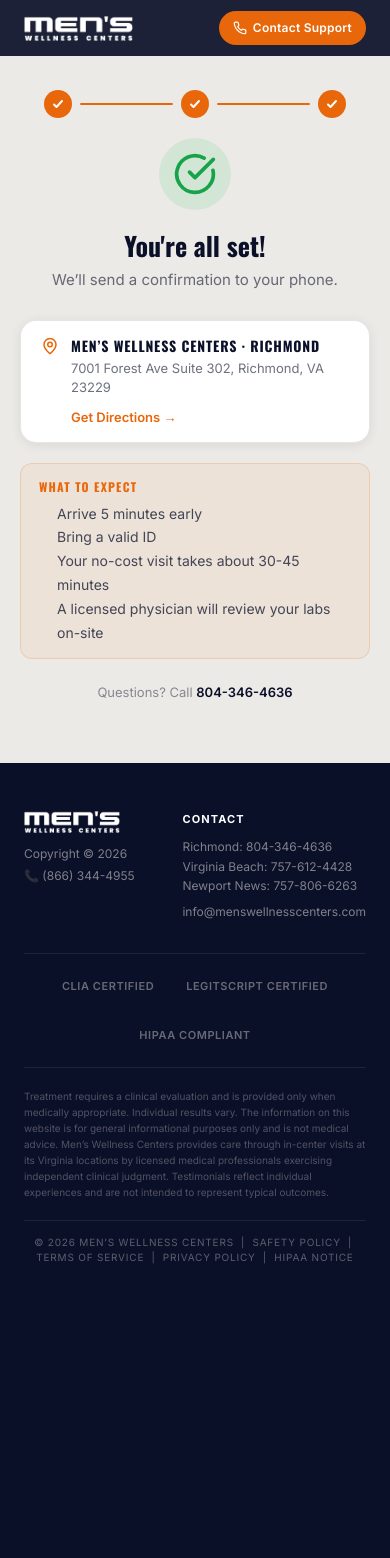
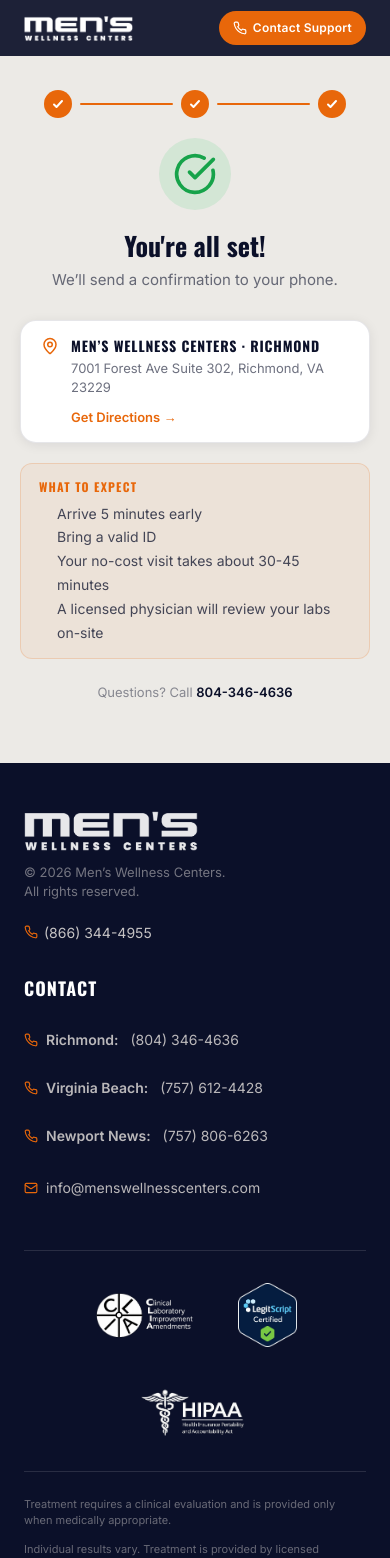
Before and after one commit to mwcforme/mwc-next, a Next.js app: page /confirmed in a window 390 px wide. Shown: the top 1558 px of the page. Before the commit the page ends 1279 px from the top, so only its background shows below. Built offline with nearby package versions, Linux system fonts and the light colour scheme.

Commit message:
fix: footer with badge images, multi-paragraph disclaimers, stacked mobile links; schedule MapPin+ChevronDown location pill

```diff
--- a/src/app/(booking)/layout.tsx
+++ b/src/app/(booking)/layout.tsx
@@ -78,46 +78,229 @@
         {children}
       </main>
 
-      {/* Footer */}
-      <footer style={{ background: "#0B1029", color: "rgba(245,240,235,0.70)", padding: "48px 24px 0" }}>
-        <div style={{ maxWidth: 800, margin: "0 auto", display: "grid", gridTemplateColumns: "1fr 1fr", gap: 32 }}>
-          {/* Left */}
+      {/* Footer — matches TRTFooter from Vite */}
+      <footer style={{ background: "#0B1029", fontFamily: "'Inter', system-ui, sans-serif" }}>
+        <div style={{ padding: "48px 24px 0", maxWidth: 1200, margin: "0 auto" }}>
+
+          {/* Row 1: Logo + Contact — stacks on mobile, 2-col on md+ */}
+          <style>{`
+            @media (max-width: 639px) {
+              .booking-footer-top { grid-template-columns: 1fr !important; }
+              .booking-footer-bottom { flex-direction: column !important; align-items: center !important; }
+            }
+          `}</style>
+          <div
+            className="booking-footer-top"
+            style={{
+              display: "grid",
+              gridTemplateColumns: "1fr 1fr",
+              gap: 32,
+              marginBottom: 40,
+            }}
+          >
+            {/* Brand column */}
             <div>
-            <img src="/logos/Text_Logo_white.webp" alt="Men's Wellness Centers" width={140} height={22} style={{ height: 22, width: "auto", marginBottom: 12 }} />
-            <p style={{ fontSize: 12, color: "rgba(245,240,235,0.50)" }}>Copyright &copy; 2026</p>
-            <p style={{ fontSize: 12, color: "rgba(245,240,235,0.50)", marginTop: 4 }}>📞 (866) 344-4955</p>
-          </div>
-          {/* Right */}
-          <div>
-            <p style={{ fontSize: 11, fontWeight: 700, letterSpacing: "0.1em", textTransform: "uppercase" as const, color: "#FFFFFF", marginBottom: 10 }}>Contact</p>
-            <p style={{ fontSize: 12, lineHeight: 1.6, color: "rgba(245,240,235,0.50)" }}>
-              Richmond: 804-346-4636<br/>
-              Virginia Beach: 757-612-4428<br/>
-              Newport News: 757-806-6263
+              <img
+                src="/logos/Text_Logo_white.webp"
+                alt="Men's Wellness Centers"
+                width={200}
+                height={40}
+                style={{ height: 40, width: "auto", opacity: 0.9, display: "block" }}
+              />
+              <p style={{ fontSize: 13, color: "rgba(245,240,235,0.45)", marginTop: 12, lineHeight: 1.5 }}>
+                &copy; 2026 Men&rsquo;s Wellness Centers.<br />All rights reserved.
               </p>
-            <p style={{ fontSize: 12, color: "rgba(245,240,235,0.50)", marginTop: 8 }}>info@menswellnesscenters.com</p>
+              <div style={{ marginTop: 20, display: "flex", flexDirection: "column", gap: 6 }}>
+                <a
+                  href="tel:+18663444955"
+                  style={{ display: "flex", alignItems: "center", gap: 6, fontSize: 14, color: "rgba(245,240,235,0.80)", textDecoration: "none" }}
+                >
+                  <svg width="14" height="14" viewBox="0 0 24 24" fill="none" stroke="#E8670A" strokeWidth="2" strokeLinecap="round" strokeLinejoin="round"><path d="M22 16.92v3a2 2 0 0 1-2.18 2 19.79 19.79 0 0 1-8.63-3.07 19.5 19.5 0 0 1-6-6 19.79 19.79 0 0 1-3.07-8.67A2 2 0 0 1 4.11 2h3a2 2 0 0 1 2 1.72c.127.96.361 1.903.7 2.81a2 2 0 0 1-.45 2.11L8.09 9.91a16 16 0 0 0 6 6l1.27-1.27a2 2 0 0 1 2.11-.45c.907.339 1.85.573 2.81.7A2 2 0 0 1 22 16.92z"/></svg>
+                  (866) 344-4955
+                </a>
               </div>
             </div>
 
-        {/* Certifications */}
-        <div style={{ borderTop: "1px solid rgba(255,255,255,0.08)", marginTop: 32, paddingTop: 24, display: "flex", justifyContent: "center", gap: 32, flexWrap: "wrap" as const }}>
-          <span style={{ fontSize: 11, color: "rgba(245,240,235,0.40)", fontWeight: 600, letterSpacing: "0.05em" }}>CLIA CERTIFIED</span>
-          <span style={{ fontSize: 11, color: "rgba(245,240,235,0.40)", fontWeight: 600, letterSpacing: "0.05em" }}>LEGITSCRIPT CERTIFIED</span>
-          <span style={{ fontSize: 11, color: "rgba(245,240,235,0.40)", fontWeight: 600, letterSpacing: "0.05em" }}>HIPAA COMPLIANT</span>
+            {/* Contact column */}
+            <div>
+              <h3
+                style={{
+                  fontFamily: "'Oswald', 'Arial Narrow', sans-serif",
+                  fontSize: 18,
+                  fontWeight: 700,
+                  color: "#FFFFFF",
+                  textTransform: "uppercase",
+                  letterSpacing: "0.06em",
+                  marginBottom: 16,
+                }}
+              >
+                Contact
+              </h3>
+              <div style={{ display: "flex", flexDirection: "column", gap: 4 }}>
+                {([
+                  { name: "Richmond", phone: "(804) 346-4636", tel: "tel:8043464636" },
+                  { name: "Virginia Beach", phone: "(757) 612-4428", tel: "tel:7576124428" },
+                  { name: "Newport News", phone: "(757) 806-6263", tel: "tel:7578066263" },
+                ] as const).map((loc) => (
+                  <a
+                    key={loc.name}
+                    href={loc.tel}
+                    style={{
+                      display: "flex",
+                      alignItems: "center",
+                      gap: 8,
+                      color: "rgba(245,240,235,0.75)",
+                      textDecoration: "none",
+                      fontSize: 14,
+                      lineHeight: 1.5,
+                      minHeight: 44,
+                    }}
+                  >
+                    <svg width="14" height="14" viewBox="0 0 24 24" fill="none" stroke="#E8670A" strokeWidth="2" strokeLinecap="round" strokeLinejoin="round" style={{ flexShrink: 0 }}><path d="M22 16.92v3a2 2 0 0 1-2.18 2 19.79 19.79 0 0 1-8.63-3.07 19.5 19.5 0 0 1-6-6 19.79 19.79 0 0 1-3.07-8.67A2 2 0 0 1 4.11 2h3a2 2 0 0 1 2 1.72c.127.96.361 1.903.7 2.81a2 2 0 0 1-.45 2.11L8.09 9.91a16 16 0 0 0 6 6l1.27-1.27a2 2 0 0 1 2.11-.45c.907.339 1.85.573 2.81.7A2 2 0 0 1 22 16.92z"/></svg>
+                    <span style={{ fontWeight: 600 }}>{loc.name}:</span>&nbsp;{loc.phone}
+                  </a>
+                ))}
+                <a
+                  href="mailto:info@menswellnesscenters.com"
+                  style={{
+                    display: "flex",
+                    alignItems: "center",
+                    gap: 8,
+                    color: "rgba(245,240,235,0.75)",
+                    textDecoration: "none",
+                    fontSize: 14,
+                    marginTop: 4,
+                    minHeight: 44,
+                  }}
+                >
+                  <svg width="14" height="14" viewBox="0 0 24 24" fill="none" stroke="#E8670A" strokeWidth="2" strokeLinecap="round" strokeLinejoin="round" style={{ flexShrink: 0 }}><rect x="2" y="4" width="20" height="16" rx="2"/><path d="m22 7-8.97 5.7a1.94 1.94 0 0 1-2.06 0L2 7"/></svg>
+                  info@menswellnesscenters.com
+                </a>
+              </div>
+            </div>
           </div>
 
-        {/* Disclaimer */}
-        <div style={{ borderTop: "1px solid rgba(255,255,255,0.08)", marginTop: 24, paddingTop: 20, paddingBottom: 20 }}>
-          <p style={{ fontSize: 10, lineHeight: 1.6, color: "rgba(245,240,235,0.30)", maxWidth: 800, margin: "0 auto" }}>
-            Treatment requires a clinical evaluation and is provided only when medically appropriate. Individual results vary. The information on this website is for general informational purposes only and is not medical advice. Men&rsquo;s Wellness Centers provides care through in-center visits at its Virginia locations by licensed medical professionals exercising independent clinical judgment. Testimonials reflect individual experiences and are not intended to represent typical outcomes.
-          </p>
+          {/* Row 2: Trust badge images */}
+          <div
+            style={{
+              borderTop: "1px solid rgba(255,255,255,0.12)",
+              paddingTop: 32,
+              display: "flex",
+              alignItems: "center",
+              justifyContent: "center",
+              gap: 40,
+              flexWrap: "wrap",
+            }}
+          >
+            <img
+              src="/images/badges/clia-color.webp"
+              alt="CLIA Certified"
+              width={120}
+              height={52}
+              style={{ height: 52, width: "auto" }}
+              loading="lazy"
+              decoding="async"
+            />
+            <a
+              href="https://www.legitscript.com/websites/?checker_keywords=menswellnesscenters.com"
+              target="_blank"
+              rel="noopener noreferrer"
+            >
+              <img
+                src="/images/badges/legitscript-color.webp"
+                alt="LegitScript Certified"
+                width={110}
+                height={64}
+                style={{ height: 64, width: "auto" }}
+                loading="lazy"
+                decoding="async"
+              />
+            </a>
+            <img
+              src="/images/badges/hipaa-color.webp"
+              alt="HIPAA Compliant"
+              width={120}
+              height={52}
+              style={{ height: 52, width: "auto" }}
+              loading="lazy"
+              decoding="async"
+            />
           </div>
 
-        {/* Legal links */}
-        <div style={{ borderTop: "1px solid rgba(255,255,255,0.08)", padding: "14px 0", textAlign: "center" as const }}>
-          <p style={{ fontSize: 10, color: "rgba(245,240,235,0.35)", letterSpacing: "0.08em", textTransform: "uppercase" as const }}>
-            &copy; 2026 MEN&rsquo;S WELLNESS CENTERS &nbsp;|&nbsp; SAFETY POLICY &nbsp;|&nbsp; TERMS OF SERVICE &nbsp;|&nbsp; PRIVACY POLICY &nbsp;|&nbsp; HIPAA NOTICE
+          {/* Row 3: Legal disclaimers */}
+          <div
+            style={{
+              borderTop: "1px solid rgba(255,255,255,0.12)",
+              marginTop: 32,
+              paddingTop: 24,
+              display: "flex",
+              flexDirection: "column",
+              gap: 12,
+            }}
+          >
+            {[
+              "Treatment requires a clinical evaluation and is provided only when medically appropriate.",
+              "Individual results vary. Treatment is provided by licensed providers at Men's Wellness Centers.",
+              "The information presented on this website is provided for general informational purposes only and is not intended to constitute medical advice, diagnosis, or treatment. Men's Wellness Centers does not provide medical advice through this website, and nothing on this website should be relied upon as a substitute for an in-person evaluation, diagnosis, or consultation with a licensed healthcare professional.",
+              "Men's Wellness Centers provides care through in-center visits at its Virginia locations. Medical services are provided following an individualized evaluation and are rendered by licensed medical professionals exercising independent clinical judgment.",
+              "Testimonials and reviews reflect individual experiences only and are not intended to represent typical outcomes or make medical claims.",
+            ].map((text, i) => (
+              <p
+                key={i}
+                style={{
+                  fontSize: 11,
+                  lineHeight: 1.5,
+                  color: "rgba(245,240,235,0.40)",
+                  margin: 0,
+                  overflowWrap: "break-word",
+                }}
+              >
+                {text}
               </p>
+            ))}
+          </div>
+
+          {/* Bottom bar — policy links, stacked on mobile */}
+          <div
+            className="booking-footer-bottom"
+            style={{
+              borderTop: "1px solid rgba(255,255,255,0.12)",
+              marginTop: 24,
+              paddingTop: 16,
+              paddingBottom: 24,
+              display: "flex",
+              flexDirection: "column",
+              alignItems: "center",
+              gap: 8,
+              fontSize: 11,
+              fontWeight: 700,
+              letterSpacing: "0.09em",
+              textTransform: "uppercase" as const,
+              color: "rgba(245,240,235,0.50)",
+            }}
+          >
+            <span>&copy; 2026 Men&rsquo;s Wellness Centers</span>
+            {([
+              { href: "/prescribing-policy", label: "Safety Policy" },
+              { href: "/terms-of-service", label: "Terms of Service" },
+              { href: "https://menswellnesscenters.com/privacy-practices/", label: "Privacy Policy" },
+              { href: "https://menswellnesscenters.com/privacy-practices/#hipaa", label: "HIPAA Notice" },
+            ] as const).map(({ href, label }) => (
+              <a
+                key={label}
+                href={href}
+                style={{
+                  color: "rgba(245,240,235,0.50)",
+                  textDecoration: "none",
+                  minHeight: 44,
+                  display: "inline-flex",
+                  alignItems: "center",
+                }}
+              >
+                {label}
+              </a>
+            ))}
+          </div>
         </div>
       </footer>
     </div>
--- a/src/app/(booking)/schedule/page.tsx
+++ b/src/app/(booking)/schedule/page.tsx
@@ -2,7 +2,7 @@
 
 import { useEffect, useRef, useState, useCallback } from "react";
 import { useRouter } from "next/navigation";
-import { MapPin, ChevronRight, ChevronLeft, X, Clock, Mail, Phone } from "lucide-react";
+import { MapPin, ChevronRight, ChevronLeft, ChevronDown, X, Clock, Mail, Phone } from "lucide-react";
 import { FunnelProgressBar } from "@/components/FunnelProgressBar";
 import { BookingRouteGuard } from "@/components/BookingRouteGuard";
 import { getBookingState, patchBookingState } from "@/lib/bookingStore";
@@ -839,10 +839,11 @@
             borderRadius: 999,
           }}
         >
-          <span style={{ width: 8, height: 8, borderRadius: "50%", background: ORANGE, flexShrink: 0 }} />
-          <span style={{ fontFamily: INTER, fontSize: 13, fontWeight: 500, color: NAVY }}>
+          <MapPin size={14} strokeWidth={2} style={{ color: ORANGE, flexShrink: 0 }} />
+          <span style={{ fontFamily: INTER, fontSize: 13, fontWeight: 500, color: NAVY, flex: 1 }}>
             {cal.label}
           </span>
+          <ChevronDown size={14} strokeWidth={2} style={{ color: "rgba(11,16,41,0.40)", flexShrink: 0 }} />
         </div>
 
         {/* Next available pill */}
```
Lines whose indentation alone changed are shown as unchanged.
